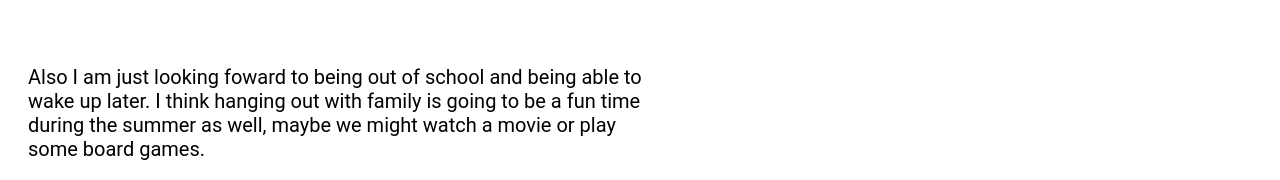
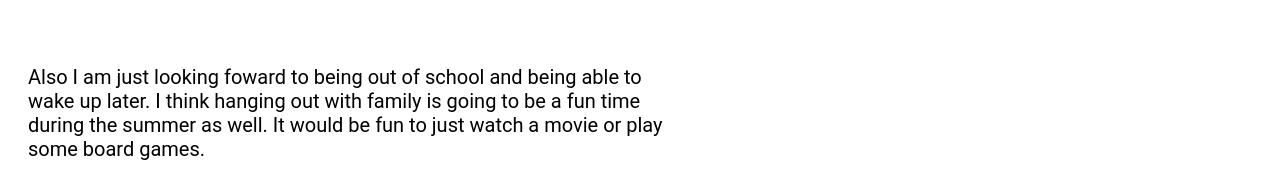
Before and after one commit to Joshua-Chin05/The-future, a plain HTML site: page index.html in a window 1280 px wide. Shown: the part 617-797 px from the top of the page. Drawn offline with Linux system fonts and the light colour scheme.

Commit message:
Update index.html

```diff
--- a/index.html
+++ b/index.html
@@ -36,7 +36,7 @@
             <br>
             <p>
             Also I am just looking foward to being out of school and being able to wake up later. I think hanging out with family
-            is going to be a fun time during the summer as well, maybe we might watch a movie or play some board games.
+            is going to be a fun time during the summer as well. It would be fun to just watch a movie or play some board games.
 
            </p>
 </html>
```
